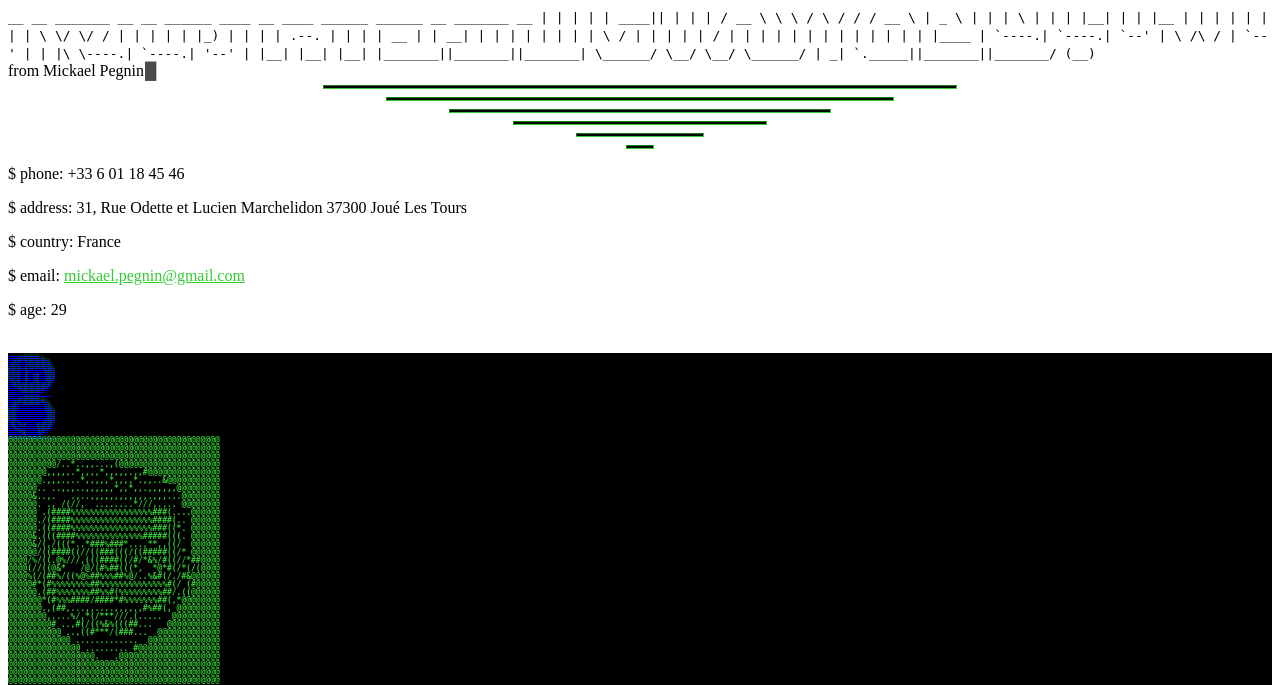
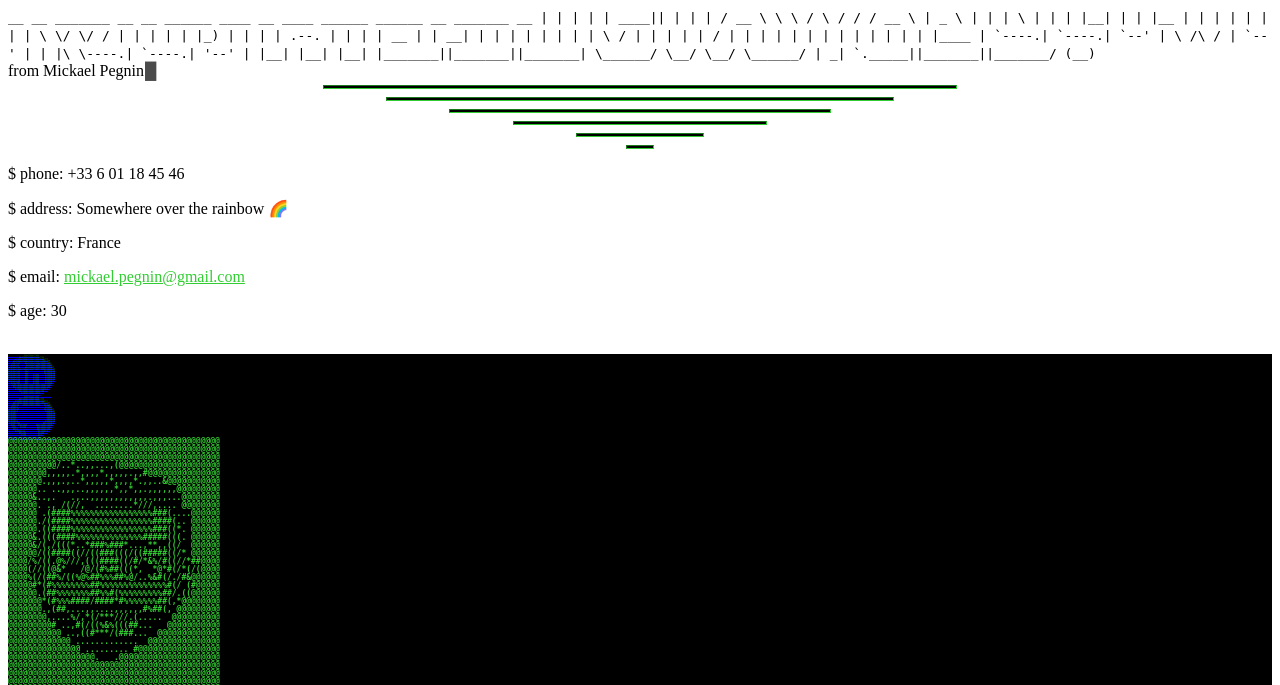
Before and after one commit to mykidok/cv, a Symfony app: template templates/base.html.twig in a window 1280 px wide. Shown: the top 685 px of the page. Run offline with Twig, Linux system fonts and the light colour scheme; the template is opened without the code that fills it, so the values that code supplies are empty; some libraries are stand-ins or nearby versions.

Commit message:
update personal information

```diff
--- a/templates/base.html.twig
+++ b/templates/base.html.twig
@@ -35,10 +35,10 @@
                 <div class="row">
                     <div class="col-md-8" id="personal-data">
                         <p class="line">$&nbsp;<span class="text-white">phone:</span> +33 6 01 18 45 46</p>
-                        <p class="line">$&nbsp;<span class="text-white">address:</span> 31, Rue Odette et Lucien Marchelidon 37300 Joué Les Tours</p>
+                        <p class="line">$&nbsp;<span class="text-white">address:</span> Somewhere over the rainbow 🌈</p>
                         <p class="line">$&nbsp;<span class="text-white">country:</span> France</p>
-                        <p class="line">$&nbsp;<span class="text-white">email: </span><a href="mailto:mickael.pegnin@gmail.com" style="color: limegreen">mickael.pegnin@gmail.com</a></p>
-                        <p class="line">$&nbsp;<span class="text-white">age:</span> 29</p>
+                        <p class="line">$&nbsp;<span class="text-white">email: </span><a href="mailto:mickael.pegnin@gmail.com?subject=You are awesome, I want you in my team!" style="color: limegreen">mickael.pegnin@gmail.com</a></p>
+                        <p class="line">$&nbsp;<span class="text-white">age:</span> 30</p>
                         <br>
                             <div class="row"  style="margin-left: unset">
                                 <div class="mr-2 mb-4">
```
